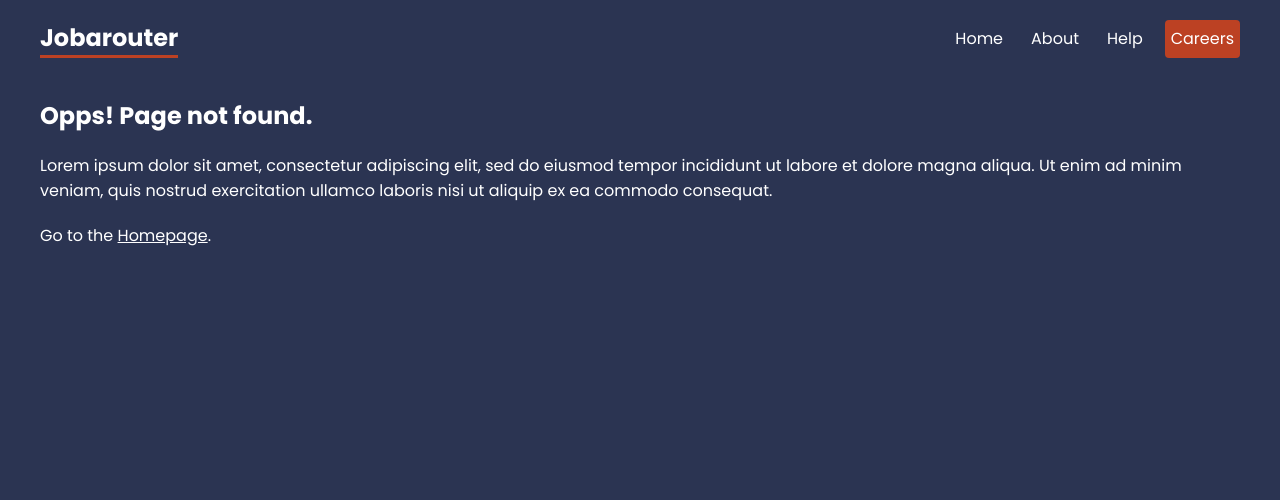
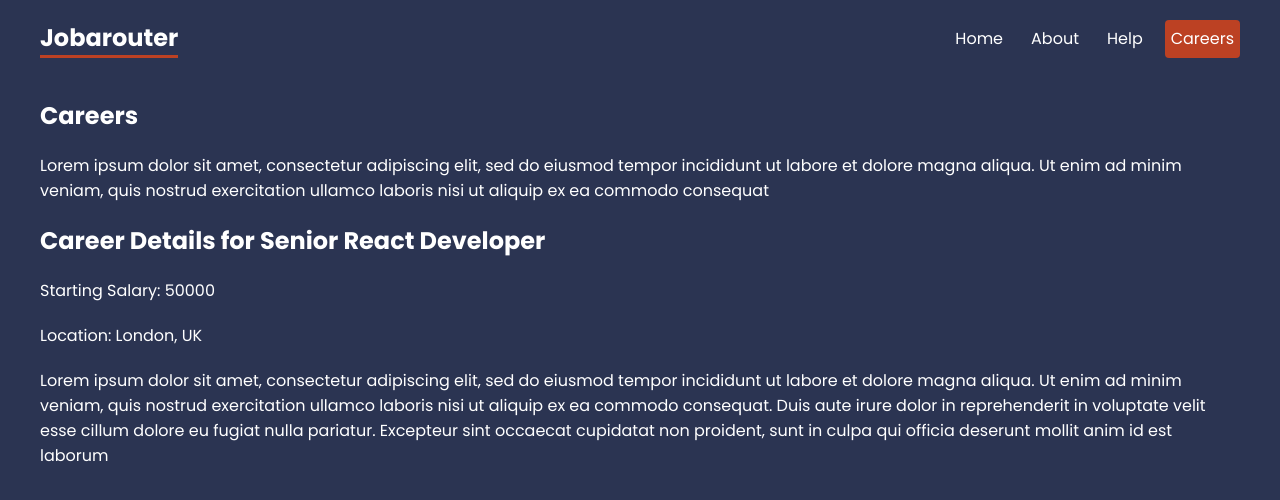
Before and after one commit to misskatiemarple/jobarouter, a React (Create React App) app: page /careers/1 in a window 1280 px wide. Shown: the top 500 px of the page. Built offline with nearby package versions, Linux system fonts and the light colour scheme; data requests are answered from the project's data file.

Commit message:
Finished careers detail page

```diff
--- a/src/App.js
+++ b/src/App.js
@@ -14,7 +14,9 @@ import Faq from "./pages/help/Faq";
 import Contact from "./pages/help/Contact";
 import NotFound from "./pages/NotFound";
 import Careers, { careersLoader } from "./pages/careers/Careers";
-import CareerDetails from "./pages/careers/CareerDetails";
+import CareerDetails, {
+  careerDetailsLoader,
+} from "./pages/careers/CareerDetails";
 
 //layouts
 import RootLayout from "./layouts/RootLayout";
@@ -31,11 +33,15 @@ const router = createBrowserRouter(
         <Route path="faq" element={<Faq />} />
         <Route path="contact" element={<Contact />} />
       </Route>
+
       <Route path="careers" element={<CareersLayout />}>
         <Route index element={<Careers />} loader={careersLoader} />
+        <Route
+          path=":id"
+          element={<CareerDetails />}
+          loader={careerDetailsLoader}
+        />{" "}
       </Route>
-
-      <Route path=":id" element={<CareerDetails />} />
 
       <Route path="*" element={<NotFound />} />
     </Route>
--- a/src/pages/careers/CareerDetails.js
+++ b/src/pages/careers/CareerDetails.js
@@ -1,11 +1,34 @@
 import React from "react";
-import { useParams } from "react-router-dom";
+import { useLoaderData, useParams } from "react-router-dom";
 
 export default function CareerDetails() {
   const { id } = useParams();
+  const career = useLoaderData();
   return (
     <div className="career-details">
-      <h2>{id}</h2>
+      <h2>Career Details for {career.title}</h2>
+      <p> Starting Salary: {career.salary}</p>
+      <p>Location: {career.location}</p>
+      <div className="details">
+        <p>
+          Lorem ipsum dolor sit amet, consectetur adipiscing elit, sed do
+          eiusmod tempor incididunt ut labore et dolore magna aliqua. Ut enim ad
+          minim veniam, quis nostrud exercitation ullamco laboris nisi ut
+          aliquip ex ea commodo consequat. Duis aute irure dolor in
+          reprehenderit in voluptate velit esse cillum dolore eu fugiat nulla
+          pariatur. Excepteur sint occaecat cupidatat non proident, sunt in
+          culpa qui officia deserunt mollit anim id est laborum
+        </p>
+      </div>
     </div>
   );
 }
+
+//loader function
+export const careerDetailsLoader = async ({ params }) => {
+  const { id } = params;
+
+  const res = await fetch(`http://localhost:5000/careers/` + id);
+
+  return res.json();
+};
--- a/src/pages/careers/Careers.js
+++ b/src/pages/careers/Careers.js
@@ -7,7 +7,7 @@ export default function Careers() {
   return (
     <div className="careers">
       {careers.map((career) => (
-        <Link to="/" key={career.id}>
+        <Link to={career.id.toString()} key={career.id}>
           <p>{career.title}</p>
           <p>Based in {career.location}</p>
         </Link>
```
